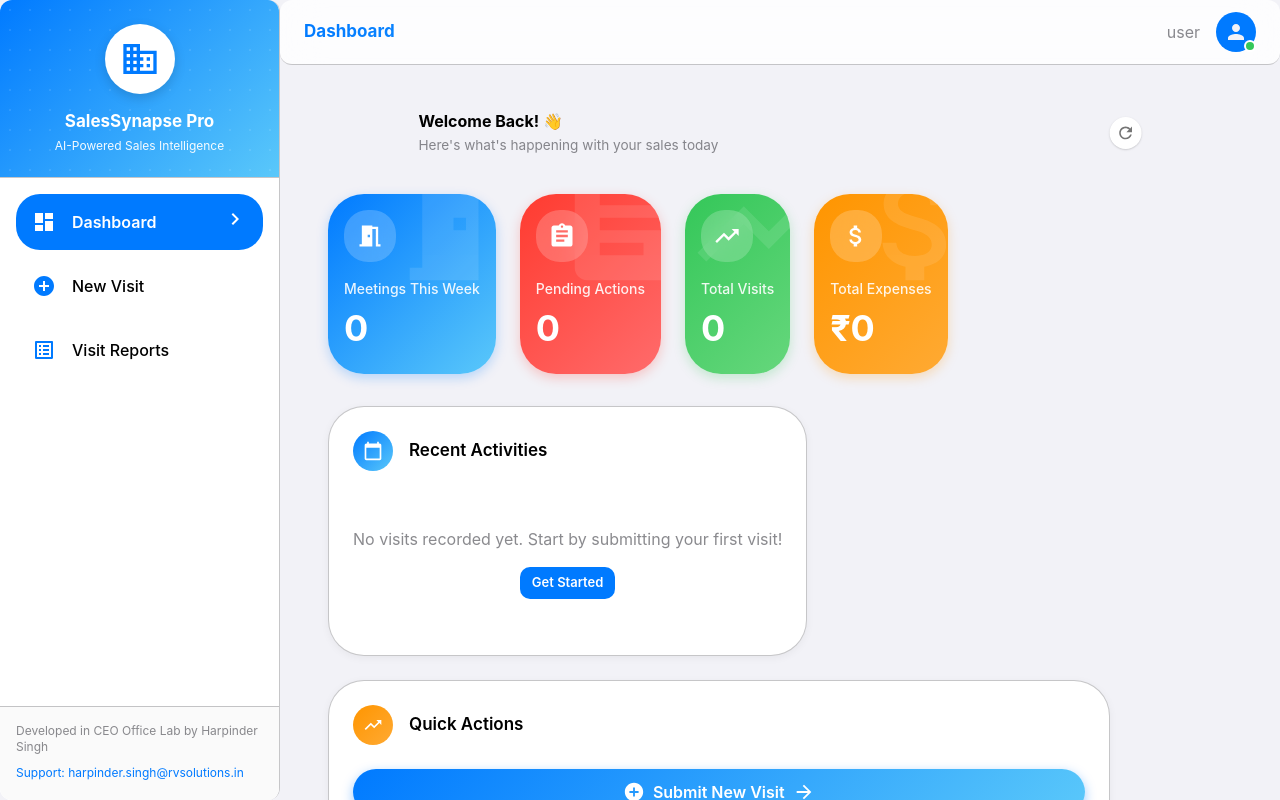
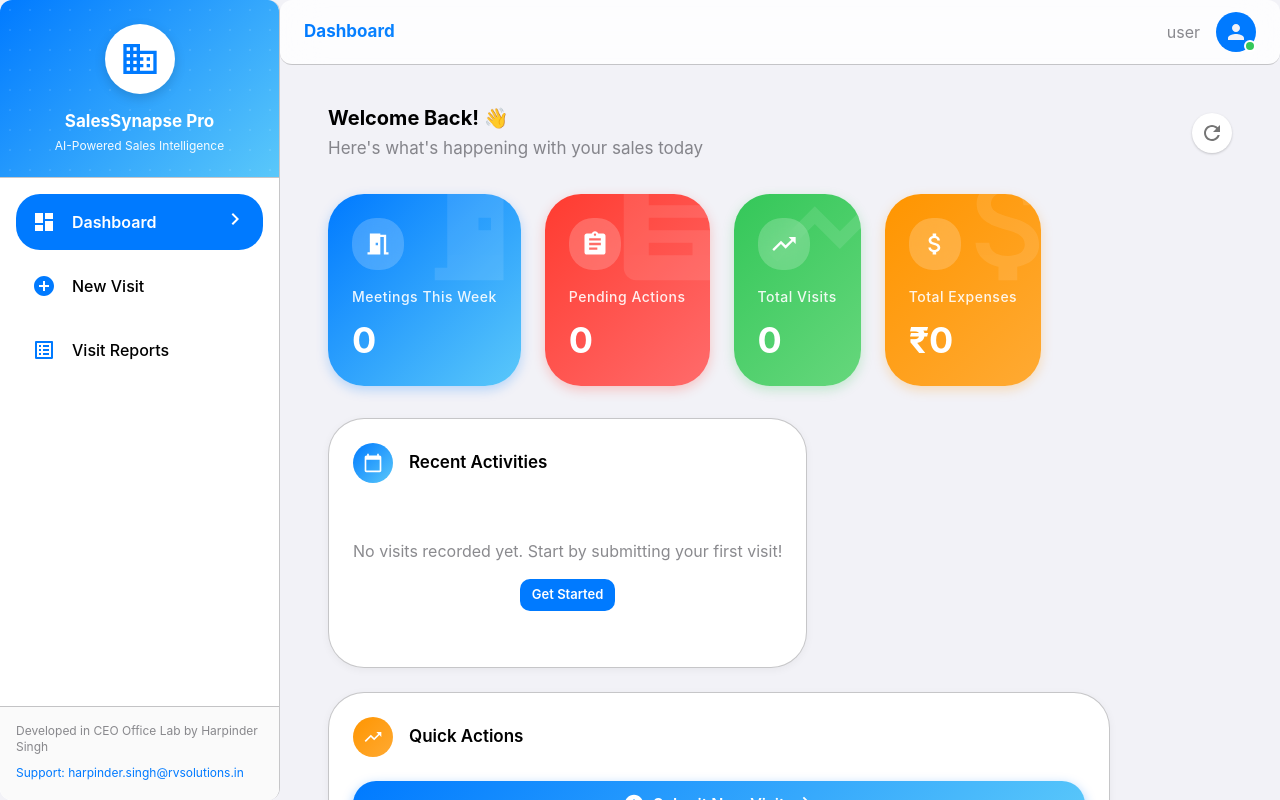
Before and after one commit to MrSingh529/SalesSynapse, a React (Create React App) app: page /dashboard in a window 1280 px wide. Shown: the top 800 px of the page. Built offline with nearby package versions, Linux system fonts and the light colour scheme; no server answers; the database is empty; sample sign-in values are in the browser's storage.

Commit message:
Fix: Make dashboard cards full-width on desktop

```diff
--- a/src/components/Dashboard/SalesDashboard.jsx
+++ b/src/components/Dashboard/SalesDashboard.jsx
@@ -33,7 +33,6 @@
 import AIInsights from '../AI/AIInsights';
 import useHaptic from '../../hooks/useHaptic';
 
-// iOS-style Stats Card Component
 const StatsCard = ({ title, value, icon, color, gradient, delay = 0 }) => {
   const { impactLight } = useHaptic();
 
@@ -55,6 +54,7 @@
       <Card
         sx={{
           height: '100%',
+          minHeight: '160px', // ← ADD THIS
           background: gradient,
           color: 'white',
           borderRadius: 3,
@@ -83,7 +83,7 @@
           {React.cloneElement(icon, { sx: { fontSize: 150 } })}
         </Box>
 
-        <CardContent sx={{ position: 'relative', zIndex: 1 }}>
+        <CardContent sx={{ position: 'relative', zIndex: 1, p: 3 }}> {/* ← Changed p: 3 */}
           <Box sx={{ display: 'flex', alignItems: 'flex-start', mb: 2 }}>
             <Box
               sx={{
@@ -105,8 +105,9 @@
             sx={{
               opacity: 0.9,
               fontWeight: 500,
-              mb: 1,
+              mb: 1.5,
               fontSize: '14px',
+              letterSpacing: '0.5px',
             }}
           >
             {title}
@@ -116,7 +117,7 @@
             variant="h3"
             sx={{
               fontWeight: 700,
-              fontSize: '36px',
+              fontSize: { xs: '28px', sm: '32px', md: '36px' },
               lineHeight: 1.2,
             }}
           >
@@ -276,7 +277,7 @@
   }
 
   return (
-    <Box>
+    <Box sx={{ maxWidth: '100%' }}> {/* ← ADD maxWidth */}
       {/* Header with Refresh */}
       <motion.div
         initial={{ opacity: 0, y: -10 }}
@@ -314,9 +315,9 @@
         </Box>
       </motion.div>
 
-      {/* Stats Cards */}
-      <Grid container spacing={3} sx={{ mb: 4 }}>
-        <Grid item xs={12} sm={6} md={3}>
+      {/* Stats Cards - Full Width */}
+      <Grid container spacing={{ xs: 2, sm: 3 }} sx={{ mb: 4 }}> {/* ← Responsive spacing */}
+        <Grid item xs={12} sm={6} lg={3}>
           <StatsCard
             title="Meetings This Week"
             value={stats?.totalMeetingsThisWeek || 0}
@@ -326,7 +327,7 @@
             delay={0}
           />
         </Grid>
-        <Grid item xs={12} sm={6} md={3}>
+        <Grid item xs={12} sm={6} lg={3}>
           <StatsCard
             title="Pending Actions"
             value={stats?.totalActionsPending || 0}
@@ -336,7 +337,7 @@
             delay={0.1}
           />
         </Grid>
-        <Grid item xs={12} sm={6} md={3}>
+        <Grid item xs={12} sm={6} lg={3}>
           <StatsCard
             title="Total Visits"
             value={stats?.totalVisits || 0}
@@ -346,7 +347,7 @@
             delay={0.2}
           />
         </Grid>
-        <Grid item xs={12} sm={6} md={3}>
+        <Grid item xs={12} sm={6} lg={3}>
           <StatsCard
             title="Total Expenses"
             value={formatINR(stats?.totalExpenses || 0)}
```
